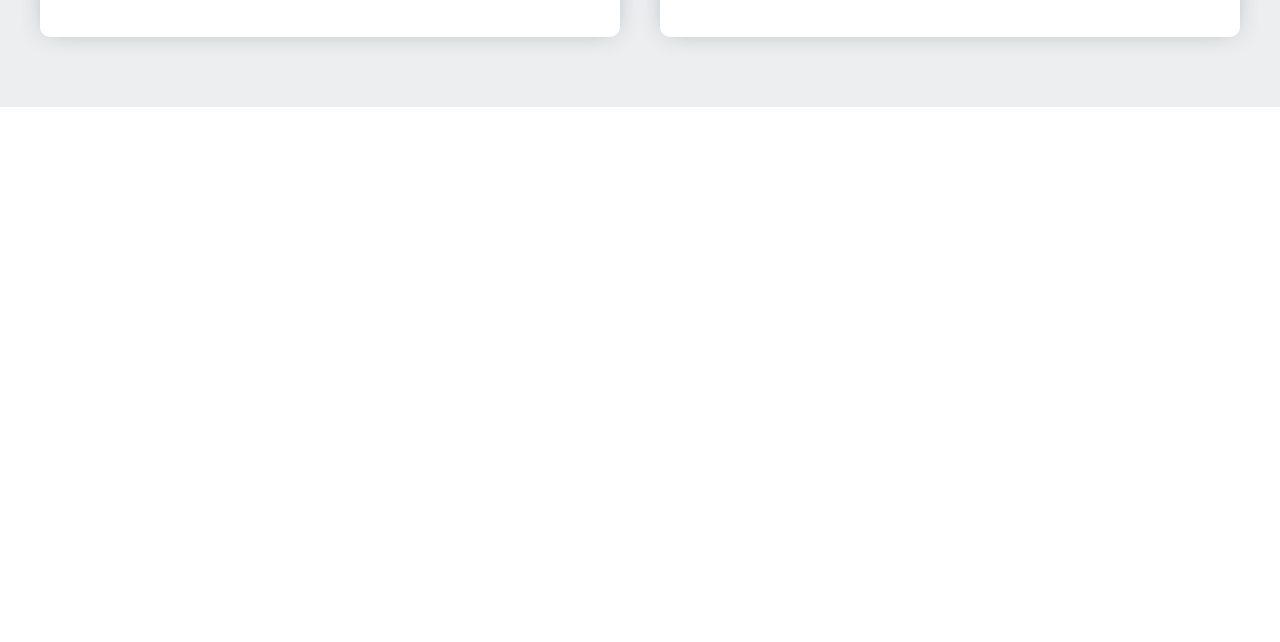
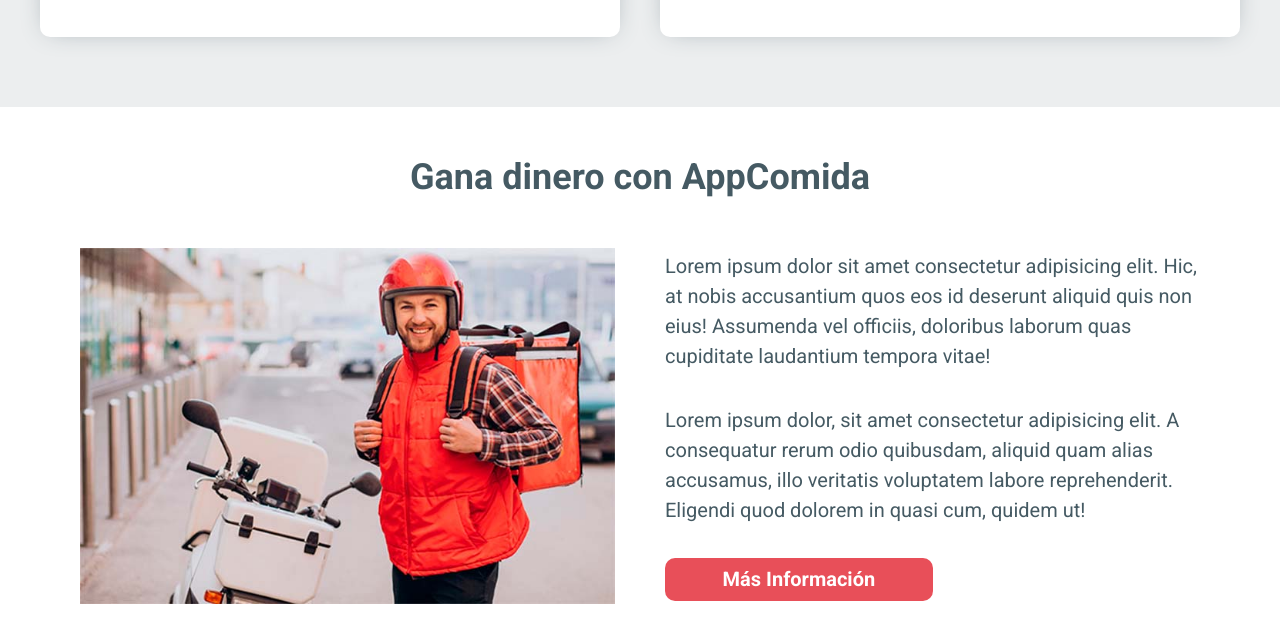
Before and after one commit to TaielNxz/sass-course-06-delivery, a plain HTML site: page index.html in a window 1280 px wide. Shown: the part 3701-4343 px from the top of the page. Before the commit the page ends 3808 px from the top, so only its background shows below. Drawn offline with Linux system fonts and the light colour scheme.

Commit message:
add delivery section

```diff
--- a/css/styles.css
+++ b/css/styles.css
@@ -401,3 +401,56 @@
     color: var(--secondary);
     margin: 0;
 }
+
+/* ==== Delivery ==== */
+
+.delivery-man {
+    margin: 0 auto;
+    padding: 5rem;
+}
+.delivery-man h2 {
+    text-align: center;
+    color: var(--secondary);
+}
+
+.delivery-man-grid {
+    display: grid;
+    gap: 2rem;
+}
+
+@media (min-width: 768px) {
+    .delivery-man-grid {
+        grid-template-columns: repeat( 2 , 1fr );
+        gap: var(--separation);
+    }
+}
+
+.delivery-man-img {
+    display: flex;
+    align-items: center;
+}
+
+.delivery-man-content {
+    display: flex;
+    flex-direction: column;
+    justify-content: space-evenly;
+}
+
+.delivery-man-content p {
+    color: var(--secondary);
+    line-height: 1.5;
+    margin: 0 0 3rem 0;
+}
+
+.delivery-man-content a {
+    background-color: var(--primary);
+    color: var(--white);
+    padding: 1rem;
+    font-size: 2rem;
+}
+
+@media (min-width: 768px) {
+    .delivery-man-content a {
+        width: 50%;
+    }
+}
--- a/index.html
+++ b/index.html
@@ -235,5 +235,21 @@
             </div> <!-- .favorite -->
         </div>
     </main>
+    <section class="delivery-man">
+        <h2>Gana dinero con AppComida</h2>
+
+        <div class="delivery-man-grid conteiner">
+            <div class="delivery-man-img">
+                <img src="img/repartidor.jpg" alt="imagen repartidor">
+            </div>
+
+            <div class="delivery-man-content">
+                <p>Lorem ipsum dolor sit amet consectetur adipisicing elit. Hic, at nobis accusantium quos eos id deserunt aliquid quis non eius! Assumenda vel officiis, doloribus laborum quas cupiditate laudantium tempora vitae!</p>
+                <p>Lorem ipsum dolor, sit amet consectetur adipisicing elit. A consequatur rerum odio quibusdam, aliquid quam alias accusamus, illo veritatis voluptatem labore reprehenderit. Eligendi quod dolorem in quasi cum, quidem ut!</p>
+
+                <a class="btn" href="#"">Más Información</a>
+            </div>
+        </div>
+    </section>
 </body>
 </html>
```
